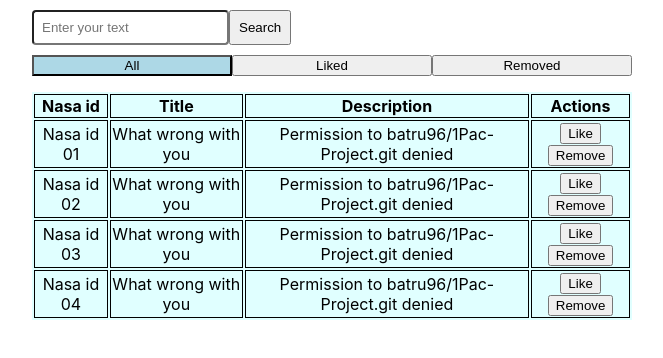
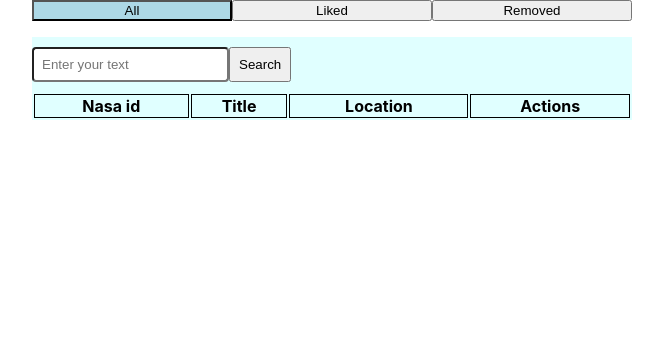
Before and after one commit to batru96/1Pac-Project, a React (Create React App) app: page / in a window 1280 px wide. Shown: the top 358 px of the page, without its empty margins (308-971 px from the left). Built offline with nearby package versions, Linux system fonts and the light colour scheme.

Commit message:
Get list all data

```diff
--- a/src/components/tab-bar/index.jsx
+++ b/src/components/tab-bar/index.jsx
@@ -1,9 +1,7 @@
 import React, { useEffect, useState } from 'react'
-import Tab from './tab'
 import Header from './header'
 import TabConfig from '../../services/config'
-import Search from './search'
-import { httpGetMethod } from '../../apis'
+import Tab from './tab';
 
 function TabBar() {
     const [tabs, setTabs] = useState(TabConfig);
@@ -17,28 +15,15 @@ function TabBar() {
         setTabs(newTabs);
     }
 
-    const onSubmit = async (text) => {
-        try {
-            const response = await httpGetMethod("https://images-api.nasa.gov/search?q=" + text)
-            console.log("Response:", response);
-        } catch (error) {
-            console.log("Get method error:", error);
-            alert(error.reason)
-        }
-    }
-
     useEffect(() => {
-        console.log("Use effect tab")
+        console.log("Use effect tab", tabs)
     }, [tabs]);
 
     return (
         <div>
-            <Search submit={onSubmit} />
             <Header tabs={tabs} onSelect={onSelectTab} />
             {
-                tabs.map(item => (
-                    <Tab tab={item} />
-                ))
+                tabs.filter(item => item.selected).map(item => <Tab key={item.id} tab={item}/>)
             }
         </div>
     )
--- a/src/components/tab-bar/tab/index.jsx
+++ b/src/components/tab-bar/tab/index.jsx
@@ -1,12 +1,16 @@
 import React from 'react'
 import "./tab.css";
-import Table from "../../table";
+import TabAll from './tab-all';
+import TabLiked from './tab-liked';
+import TabRemoved from './tab-removed';
 
-function Tab({ tab, items }) {
+function Tab({ tab }) {
     if (!tab.selected) return null
     return (
         <div className="tab-content">
-           <Table />
+            {tab.id === "all" && <TabAll />}
+            {tab.id === "liked" && <TabLiked />}
+            {tab.id === "removed" && <TabRemoved />}
         </div>
     )
 }
--- /dev/null
+++ b/src/components/tab-bar/tab/tab-all/index.jsx
@@ -0,0 +1,47 @@
+import React, { useState } from 'react';
+import { httpGetMethod } from '../../../../apis';
+import Table from '../../../table';
+import Search from '../../search';
+
+const config = {
+    keys: [
+        { id: 'id', name: 'Nasa id' },
+        { id: 'title', name: 'Title' },
+        { id: 'location', name: 'Location' },
+    ],
+    actions: ["Like", "Remove"]
+}
+
+function TabAll() {
+    const [items, setItems] = useState([]);
+
+    const onSubmit = async (text) => {
+        try {
+            const response = await httpGetMethod("https://images-api.nasa.gov/search?q=" + text);
+            const items = response.collection.items.map(item => {
+                const data = item.data[0];
+                if (data) {
+                    return {
+                        id: data.nasa_id,
+                        title: data.title,
+                        location: data.location
+                    };
+                }
+                return {};
+            });
+            setItems(items);
+        } catch (error) {
+            console.log("Get method error:", error);
+            alert(error.reason)
+        }
+    }
+
+    return (
+        <div>
+            <Search submit={onSubmit} />
+            <Table config={config} items={items} />
+        </div>
+    )
+}
+
+export default TabAll;
--- /dev/null
+++ b/src/components/tab-bar/tab/tab-liked/index.jsx
@@ -0,0 +1,9 @@
+import React from 'react';
+
+function TabLiked() {
+    return (
+        <div>Tab Liked Data</div>
+    )
+}
+
+export default TabLiked;
--- /dev/null
+++ b/src/components/tab-bar/tab/tab-removed/index.jsx
@@ -0,0 +1,9 @@
+import React from 'react';
+
+function TabRemoved() {
+    return (
+        <div>Tab Removed Data</div>
+    )
+}
+
+export default TabRemoved;
--- a/src/components/table/index.jsx
+++ b/src/components/table/index.jsx
@@ -2,38 +2,7 @@ import React from "react";
 import "./table.css";
 import TableData from "./table-data";
 
-const config = {
-    keys: [
-        { id: 'nasa_id', name: 'Nasa id' },
-        { id: 'title', name: 'Title' },
-        { id: 'description', name: 'Description' },
-    ],
-    rows: [
-        {
-            nasa_id: "Nasa id 01",
-            title: "What wrong with you",
-            description: "Permission to batru96/1Pac-Project.git denied",
-        },
-        {
-            nasa_id: "Nasa id 02",
-            title: "What wrong with you",
-            description: "Permission to batru96/1Pac-Project.git denied"
-        },
-        {
-            nasa_id: "Nasa id 03",
-            title: "What wrong with you",
-            description: "Permission to batru96/1Pac-Project.git denied"
-        },
-        {
-            nasa_id: "Nasa id 04",
-            title: "What wrong with you",
-            description: "Permission to batru96/1Pac-Project.git denied"
-        }
-    ],
-    actions: ["Like", "Remove"]
-}
-
-function Table({ }) {
+function Table({ config, items }) {
     const handleAction = (type, item) => {
         console.log("Action type:", type);
         console.log("Action item:", item);
@@ -41,12 +10,15 @@ function Table({ }) {
 
     return (
         <table>
+            <thead>
                 <tr>
-                {config.keys.map(key => <th>{key.name}</th>)}
+                    {config.keys.map(key => <th key={key.id}>{key.name}</th>)}
                     {config.actions?.length > 0 && <th>Actions</th>}
                 </tr>
+            </thead>
+            <tbody>
                 {
-                config.rows.map((row, idx) => (
+                    items.map((row, idx) => (
                         <TableData
                             key={idx}
                             row={row}
@@ -56,6 +28,7 @@ function Table({ }) {
                         />
                     ))
                 }
+            </tbody>
         </table>
     )
 }
--- a/src/components/table/table-data/index.jsx
+++ b/src/components/table/table-data/index.jsx
@@ -7,11 +7,12 @@ function TableData({ keys, row, actions, handleAction }) {
 
     return (
         <tr>
-            {keys.map(key => <td>{row[key.id]}</td>)}
+            {keys.map(key => <td key={key.id}>{row[key.id]}</td>)}
             <td>
                 {
                     actions?.length > 0 && actions.map(action => (
                         <button
+                            key={'action-' + action + '-' + row.id}
                             type="button"
                             onClick={() => handleAction(action, row)}
                         >{action}</button>
```
Also changed, not shown: src/components/tab-bar/header/index.jsx (+6 -2 lines). Lines whose indentation alone changed are shown as unchanged.
